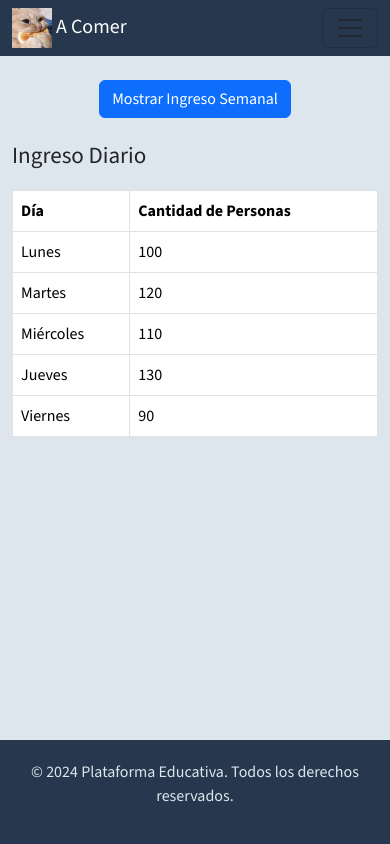
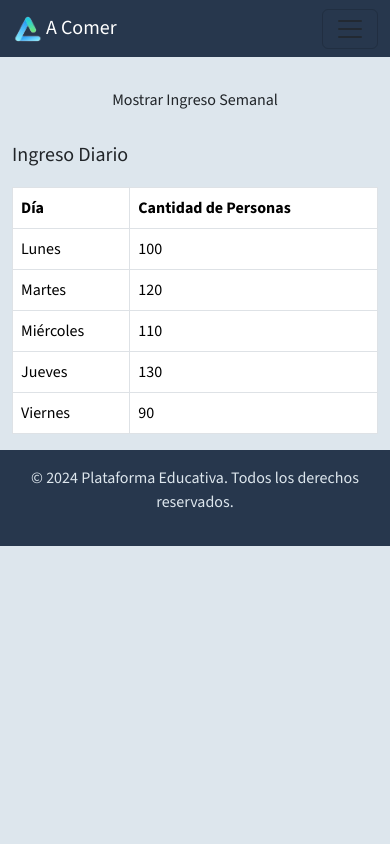
Before and after one commit to mjjkk13/proyecto_acomer, a PHP site: page /Php/Admin/index.html in a window 390 px wide. Run offline with PHP 8.4, Linux system fonts and the light colour scheme.

Commit message:
responsive, cambio logo

```diff
--- a/Css/estadisticas.css
+++ b/Css/estadisticas.css
@@ -15,7 +15,6 @@ body {
   color: white;
 }
 
-/* Aplica este CSS a tu archivo estadisticas.css */
 nav.navbar {
   background-color: #27374D; /* Fondo del nav */
   color: #ffffff !important; /* Color del texto en el nav */
@@ -61,7 +60,19 @@ nav.navbar a.nav-link.dropdown-toggle:hover {
   background-color: #27374D; /* Fondo del footer, oscuro para contraste */
   color: #DDE6ED; /* Color del texto en el footer */
   padding: 20px 0;
-  position: fixed;
-  bottom: 0;
   width: 100%;
 }
+
+/* Media queries para hacer el contenido responsive */
+@media (max-width: 576px) {
+  .navbar-brand img {
+    width: 30px;
+    height: 30px;
+  }
+  .navbar-nav .nav-link {
+    font-size: 14px;
+  }
+  .container h3 {
+    font-size: 20px;
+  }
+}
--- a/Php/Admin/index.html
+++ b/Php/Admin/index.html
@@ -11,11 +11,9 @@
 <body>
   <nav class="navbar navbar-expand-lg">
     <div class="container">
-      <div class="so">
       <a class="navbar-brand" href="index.html">
-        <img id="gatito" src="../../css/img/images.jpg" alt="Logo" width="40" height="40"> A Comer
+        <img id="logo" src="../../css/img/logo.png" alt="Logo" width="40" height="40"> A Comer
       </a>
-    </div>
       <button class="navbar-toggler" type="button" data-bs-toggle="collapse" data-bs-target="#navbarNav" aria-controls="navbarNav" aria-expanded="false" aria-label="Toggle navigation">
         <span class="navbar-toggler-icon"></span>
       </button>
@@ -54,12 +52,12 @@
 
   <div class="container mt-4">
     <div class="row">
-      <div class="col-md-12 text-center">
-        <button id="toggleView" class="btn btn-primary">Mostrar Ingreso Semanal</button>
+      <div class="col-12 text-center">
+        <button id="toggleView" class="btn">Mostrar Ingreso Semanal</button>
       </div>
     </div>
     <div class="row mt-4">
-      <div class="col-md-12">
+      <div class="col-12">
         <div id="dailyView">
           <h3>Ingreso Diario</h3>
           <table class="table table-bordered">
@@ -92,7 +90,7 @@
     </div>
   </div>
 
-  <footer class="footer">
+  <footer class="footer py-3">
     <div class="container text-center">
       <p>&copy; 2024 Plataforma Educativa. Todos los derechos reservados.</p>
     </div>
```
Also changed, not shown: Css/img/images.jpg (deleted), Css/img/logo.png (added).
